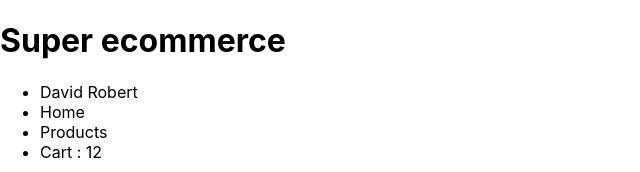
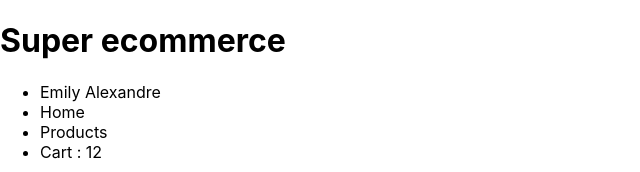
Before and after one commit to emilyalex83/exercice-react1, a React (Create React App) app in the folder exercice-react/: page / in a window 1280 px wide. Shown: the top 172 px of the page, without its empty margins (0-640 px from the left). Built offline with nearby package versions, Linux system fonts and the light colour scheme.

Commit message:
modification ecommerce

```diff
--- a/exercice-react/src/Header.js
+++ b/exercice-react/src/Header.js
@@ -8,7 +8,7 @@ function Header() {
         <h1>Super ecommerce</h1>
         <nav>
           <ul>
-            {isUserLogged ? <li>David Robert</li> : <li>Veuillez vous connecter</li>}
+            {isUserLogged ? <li>Emily Alexandre</li> : <li>Veuillez vous connecter</li>}
 
             <li>Home</li>
             <li>Products</li>
```
